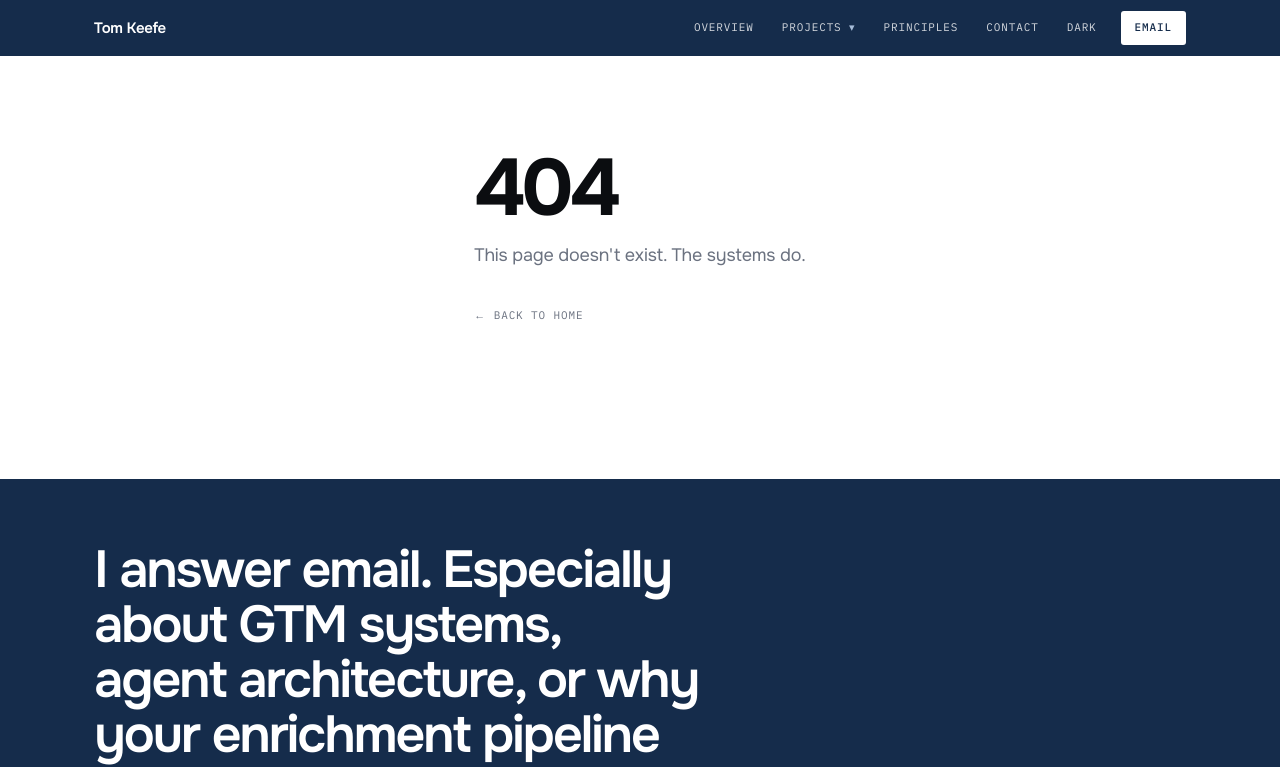
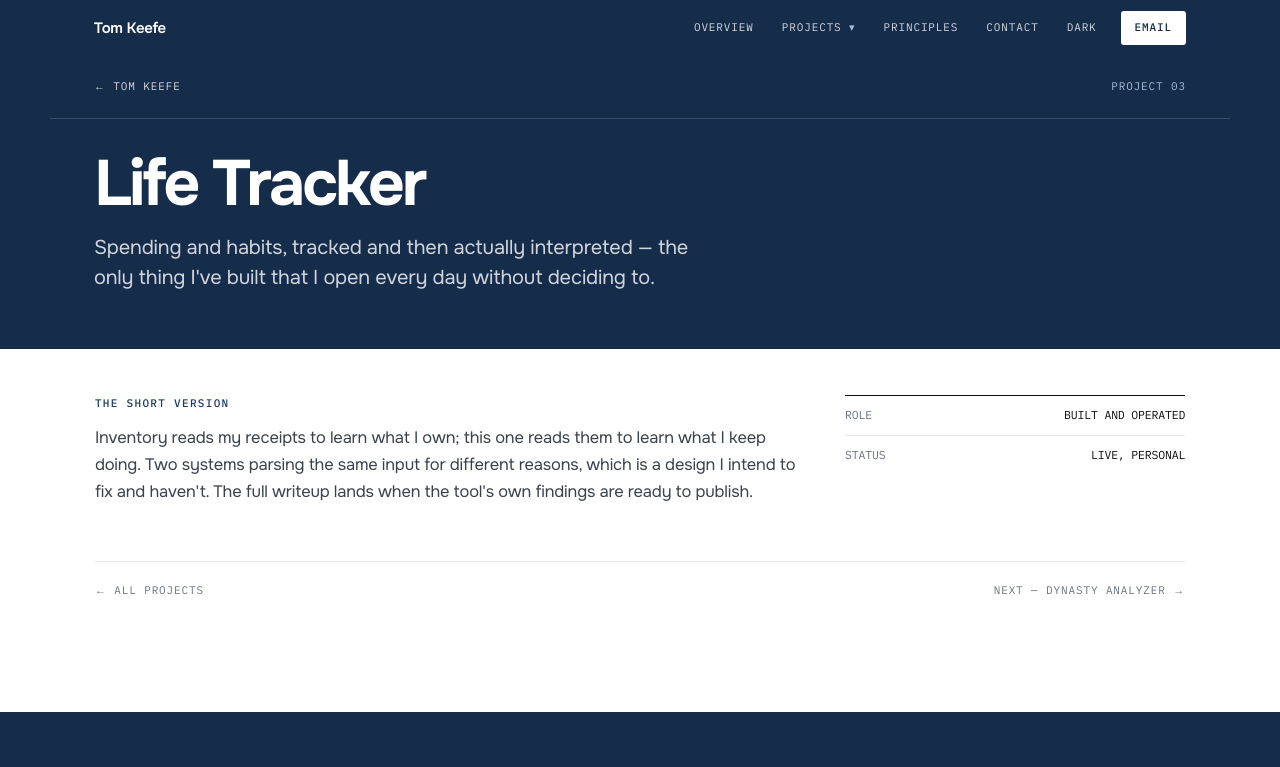
Before and after one commit to tkeefe66/tomkeefe-ai, a Next.js app: page /projects/life-tracker in a window 1280 px wide. Before the commit this address had no page. Shown: the top 767 px of the page. Built offline with nearby package versions, Linux system fonts and the light colour scheme.

Commit message:
feat: stub routes for Life Tracker, Dynasty Analyzer and tomkeefe.ai; five-entry projects dropdown

```diff
--- /dev/null
+++ b/app/projects/dynasty-analyzer/page.tsx
@@ -0,0 +1,21 @@
+import type { Metadata } from "next";
+import ProjectPage from "@/components/ProjectPage";
+import { getProjectDetail } from "@/content/projects";
+
+const project = getProjectDetail("dynasty-analyzer");
+
+export const metadata: Metadata = {
+  title: `${project.title} — Tom Keefe`,
+  description: project.premise,
+  alternates: { canonical: "/projects/dynasty-analyzer" },
+  openGraph: {
+    title: `${project.title} — Tom Keefe`,
+    description: project.premise,
+    url: "/projects/dynasty-analyzer",
+    type: "website",
+  },
+};
+
+export default function Page() {
+  return <ProjectPage slug="dynasty-analyzer" />;
+}
--- /dev/null
+++ b/app/projects/life-tracker/page.tsx
@@ -0,0 +1,21 @@
+import type { Metadata } from "next";
+import ProjectPage from "@/components/ProjectPage";
+import { getProjectDetail } from "@/content/projects";
+
+const project = getProjectDetail("life-tracker");
+
+export const metadata: Metadata = {
+  title: `${project.title} — Tom Keefe`,
+  description: project.premise,
+  alternates: { canonical: "/projects/life-tracker" },
+  openGraph: {
+    title: `${project.title} — Tom Keefe`,
+    description: project.premise,
+    url: "/projects/life-tracker",
+    type: "website",
+  },
+};
+
+export default function Page() {
+  return <ProjectPage slug="life-tracker" />;
+}
--- /dev/null
+++ b/app/projects/tomkeefe-ai/page.tsx
@@ -0,0 +1,21 @@
+import type { Metadata } from "next";
+import ProjectPage from "@/components/ProjectPage";
+import { getProjectDetail } from "@/content/projects";
+
+const project = getProjectDetail("tomkeefe-ai");
+
+export const metadata: Metadata = {
+  title: `${project.title} — Tom Keefe`,
+  description: project.premise,
+  alternates: { canonical: "/projects/tomkeefe-ai" },
+  openGraph: {
+    title: `${project.title} — Tom Keefe`,
+    description: project.premise,
+    url: "/projects/tomkeefe-ai",
+    type: "website",
+  },
+};
+
+export default function Page() {
+  return <ProjectPage slug="tomkeefe-ai" />;
+}
--- a/components/ProjectPage.tsx
+++ b/components/ProjectPage.tsx
@@ -3,13 +3,10 @@ import Nav from "@/components/Nav";
 import ContactBand from "@/components/ContactBand";
 import FigurePlate from "@/components/FigurePlate";
 import MetaRow from "@/components/MetaRow";
+import StatusLabel from "@/components/StatusLabel";
 import { getProjectDetail } from "@/content/projects";
 
-export default function ProjectPage({
-  slug,
-}: {
-  slug: "b2b-martech-intel" | "inventory";
-}) {
+export default function ProjectPage({ slug }: { slug: string }) {
   const project = getProjectDetail(slug);
   const next = getProjectDetail(project.next.slug);
 
@@ -33,6 +30,11 @@ export default function ProjectPage({
           <p className="mt-[18px] max-w-[46ch] text-xl leading-normal text-white/80">
             {project.premise}
           </p>
+          {project.launch && (
+            <div className="mt-[18px]">
+              <StatusLabel state="launching">LAUNCHING SEPT 2026</StatusLabel>
+            </div>
+          )}
         </div>
       </header>
       <main className="container-page flex-1 pt-[46px]">
@@ -64,9 +66,11 @@ export default function ProjectPage({
             ))}
           </div>
         </div>
-        <div className="mt-(--section-gap)">
-          <FigurePlate figure={project.figures[0]} />
-        </div>
+        {project.figures[0] && (
+          <div className="mt-(--section-gap)">
+            <FigurePlate figure={project.figures[0]} />
+          </div>
+        )}
         {project.figures[1] && (
           <div className="mt-[38px] flex flex-wrap items-start gap-[26px]">
             <div className="min-w-[280px] flex-[0_1_460px]">
--- a/content/projects.ts
+++ b/content/projects.ts
@@ -34,6 +34,7 @@ export const projects: ProjectRow[] = [
   },
   {
     name: "Life Tracker",
+    slug: "life-tracker",
     state: "live",
     status: "LIVE",
     body: [
@@ -44,6 +45,7 @@ export const projects: ProjectRow[] = [
   },
   {
     name: "Dynasty Analyzer",
+    slug: "dynasty-analyzer",
     state: "launching",
     status: "LAUNCHING SEPT 2026",
     body: [
@@ -59,6 +61,7 @@ export const projects: ProjectRow[] = [
   },
   {
     name: "tomkeefe.ai",
+    slug: "tomkeefe-ai",
     state: "live",
     status: "LIVE",
     body: [
@@ -175,6 +178,75 @@ export const projectDetails: ProjectDetail[] = [
       "under $20/month",
       "began life as a spreadsheet replacement and now has opinions about golden hour",
     ],
+    next: { slug: "life-tracker" },
+  },
+  // Stub by decision (B1/B2 deferred) — card body + short intro only (OPEN.md).
+  {
+    slug: "life-tracker",
+    number: "PROJECT 03",
+    title: "Life Tracker",
+    menuSubtitle: "SPEND + HABITS · LIVE",
+    premise:
+      "Spending and habits, tracked and then actually interpreted — the only thing I've built that I open every day without deciding to.",
+    sections: [
+      {
+        heading: "THE SHORT VERSION",
+        body: "Inventory reads my receipts to learn what I own; this one reads them to learn what I keep doing. Two systems parsing the same input for different reasons, which is a design I intend to fix and haven't. The full writeup lands when the tool's own findings are ready to publish.",
+      },
+    ],
+    facts: [
+      { label: "ROLE", value: "Built and operated" },
+      { label: "STATUS", value: "Live, personal" },
+    ],
+    figures: [],
+    next: { slug: "dynasty-analyzer" },
+  },
+  // Stub gated on B4 — card body + launch marker only.
+  {
+    slug: "dynasty-analyzer",
+    number: "PROJECT 04",
+    title: "Dynasty Analyzer",
+    menuSubtitle: "SLEEPER ANALYTICS · SEPT 2026",
+    launch: true,
+    premise:
+      "Trade evaluation, roster valuation and draft-capital modeling for Sleeper dynasty leagues.",
+    sections: [
+      {
+        heading: "THE SHORT VERSION",
+        body: "Built across one offseason so my league could stop arguing about whether a trade was fair and start losing that argument with numbers. Launching in September because that's when the arguing starts.",
+      },
+    ],
+    facts: [
+      { label: "ROLE", value: "Built and operated" },
+      { label: "PRICE", value: "Free, and staying free" },
+      { label: "STATUS", value: "Launching Sept 2026" },
+    ],
+    figures: [],
+    meta: [
+      "Free, and staying free",
+      null,
+      "built entirely in the offseason, which means it goes live having never been tested under real traffic",
+    ],
+    next: { slug: "tomkeefe-ai" },
+  },
+  // Stub pending B7 — card body + short intro only.
+  {
+    slug: "tomkeefe-ai",
+    number: "PROJECT 05",
+    title: "tomkeefe.ai",
+    menuSubtitle: "THIS SITE · LIVE",
+    premise: "This site. Written, designed and deployed by agents under my direction.",
+    sections: [
+      {
+        heading: "THE SHORT VERSION",
+        body: "The footer isn't a joke: every page here was built with Claude Code doing the typing, under the working agreement described on the homepage — Directed by a human. Built with agents.",
+      },
+    ],
+    facts: [
+      { label: "ROLE", value: "Directed" },
+      { label: "STATUS", value: "Live" },
+    ],
+    figures: [],
     next: { slug: "b2b-martech-intel" },
   },
 ];
--- a/content/types.ts
+++ b/content/types.ts
@@ -84,5 +84,7 @@ export type ProjectDetail = {
   digestNote?: string;
   /** Same three-line stat block as the card (brief Phase 2 §3); null clauses omitted per OPEN.md. */
   meta?: (string | null)[];
+  /** Renders the LAUNCHING SEPT 2026 capsule in the page header (Dynasty). */
+  launch?: true;
   next: { slug: string };
 };
```
Also changed, not shown: 2 other files (tests, documents, lock files or other folders).
